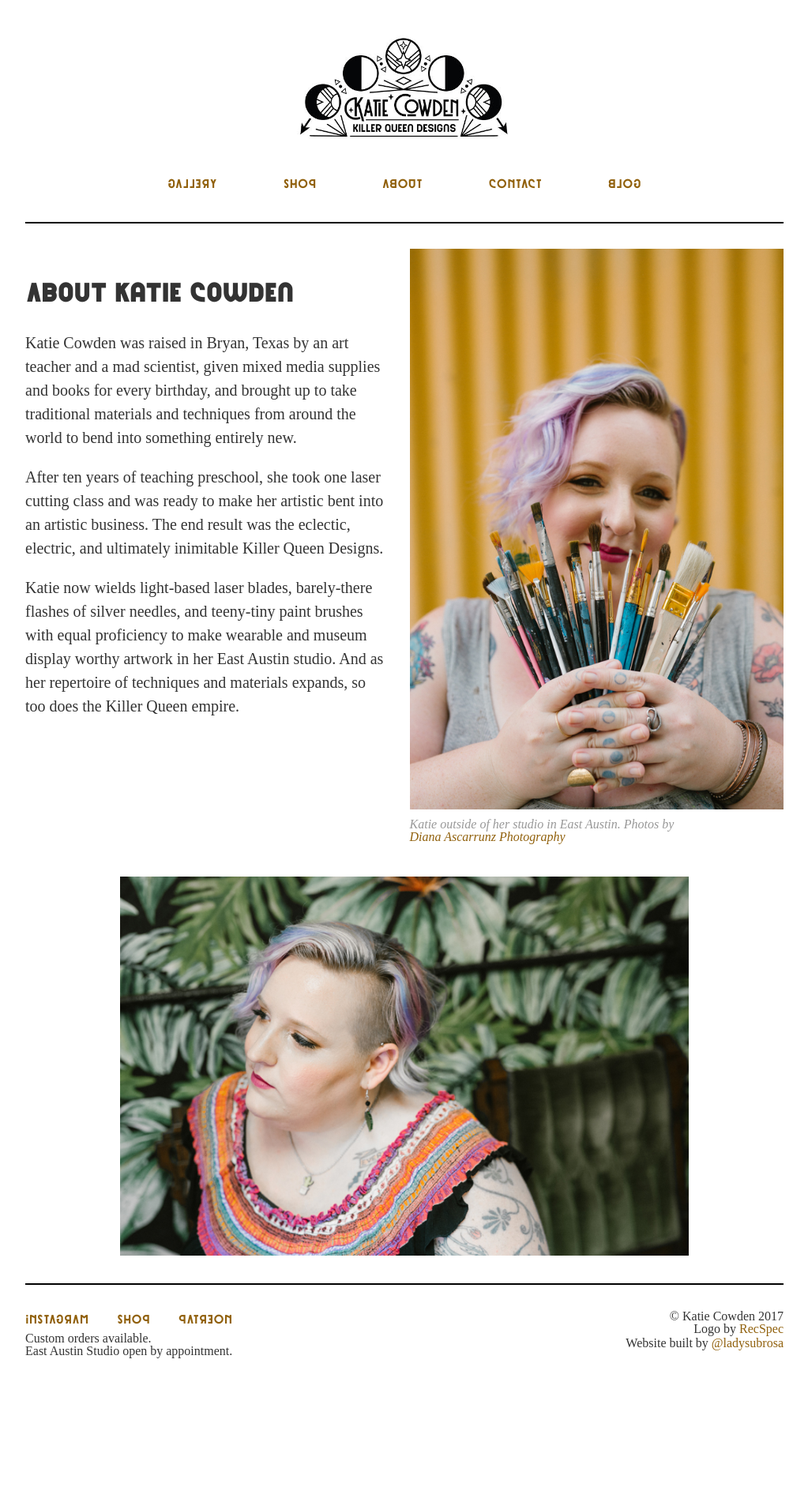
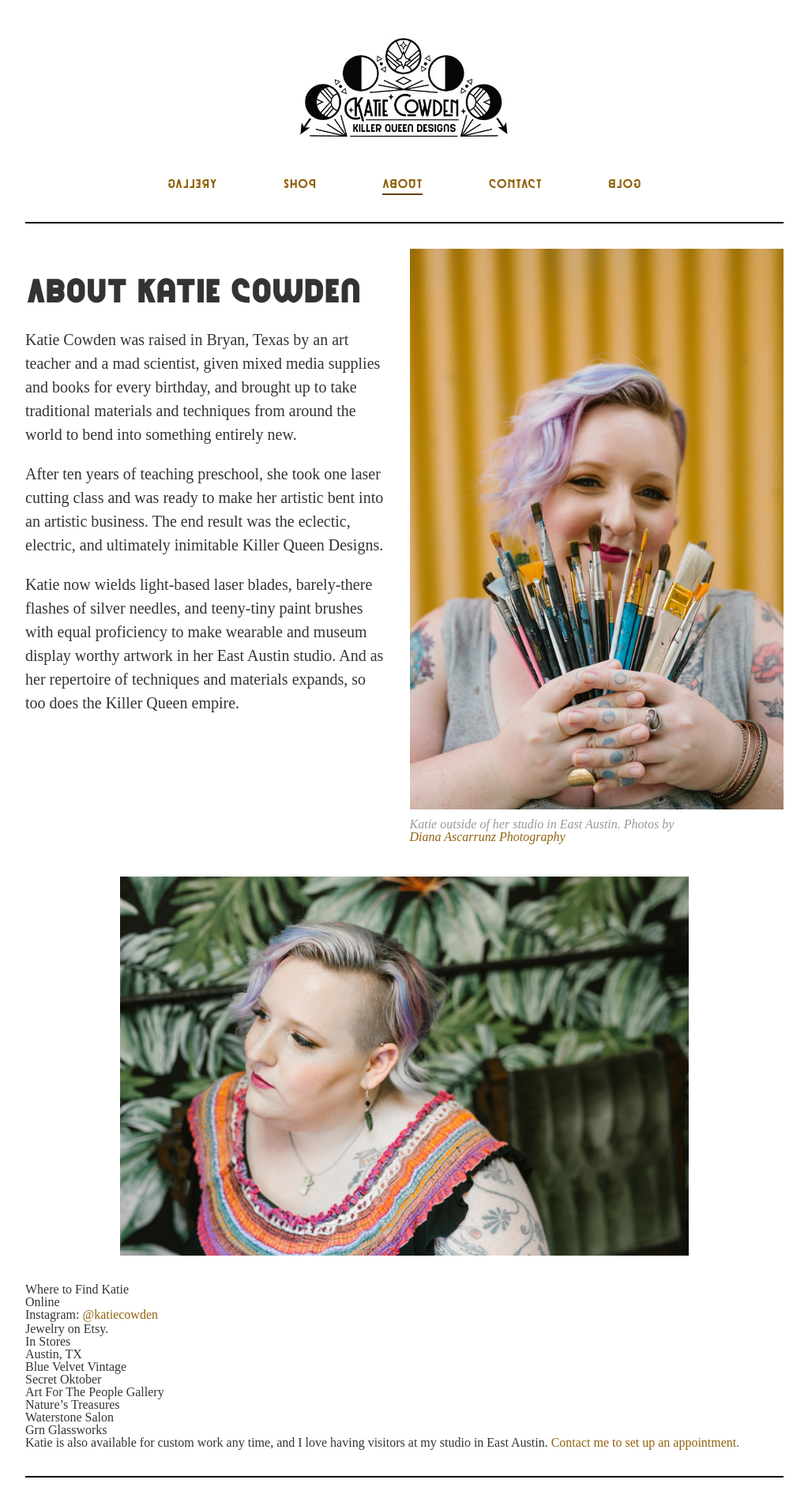
Before and after one commit to LadySubrosa/katiecowden, a Nuxt app: page /about in a window 1280 px wide. Shown: the top 1902 px of the page at 79% size, without its empty margins (128-1151 px from the left). Before the commit the page ends 1751 px from the top, so only its background shows below. Built offline with nearby package versions, Linux system fonts and the light colour scheme.

Commit message:
router updates, more content

```diff
--- a/assets/scss/global.scss
+++ b/assets/scss/global.scss
@@ -145,7 +145,7 @@ p.caption {
         box-sizing: border-box;
         border-bottom: solid 2px #fff;
         padding: auto 1rem;
-        &:hover {
+        & a:hover, & a.nuxt-link-active {
           border-bottom: solid 2px $hover;
         }
       }
--- a/components/gallery.vue
+++ b/components/gallery.vue
@@ -4,7 +4,7 @@
   <p>{{ galleryDescription }}</p>
   <div class="gallery-images" >
     <div class="thumbnail" v-for="image in images" :style="{ 'background-image': 'url(' + path+'/thumbnail/'+image + ')' }">
-    <img v-img="{ src: path+'/fullsize/'+image, group: galleryName, title: galleryName }" :src="path+'/thumbnail/'+image" />
+<img v-img="{ src: path+'/fullsize/'+image, group: galleryName, title: galleryName }" :src="path+'/thumbnail/'+image" />
   </div>
   </div>
 
--- a/components/globalheader.vue
+++ b/components/globalheader.vue
@@ -1,13 +1,13 @@
 <template>
     <header class="globalheader">
-      <a href="/"><img src="~/static/fulllogo.jpeg" alt="Katie Cowden - Killer Queen Designs" width="300px" /></a>
+      <router-link :to="{ path: '/' }"><img src="~/static/fulllogo.jpeg" alt="Katie Cowden - Killer Queen Designs" width="300px" /></router-link>
       <nav>
         <ul>
-          <li><a href="/gallery">Gallery</a></li>
-          <li><a href="https://www.etsy.com/shop/KillerQueenJewelry">Shop</a></li>
-          <li><a href="/about">About</a></li>
-          <li><a href="/contact">Contact</a></li>
-          <li><a href="https://krakatoakatie.tumblr.com">Blog</a></li>
+          <li><router-link to="/gallery/">Gallery</router-link></li>
+          <li><a href="https://www.etsy.com/shop/KillerQueenJewelry" target="_blank">Shop</a></li>
+          <li><router-link to="/about">About</router-link></li>
+          <li><router-link to="/contact">Contact</router-link></li>
+          <li><a href="https://krakatoakatie.tumblr.com" target="_blank">Blog</a></li>
         </ul>
       </nav>
     </header>
--- a/pages/about.vue
+++ b/pages/about.vue
@@ -21,10 +21,29 @@
       <div class="photos">
                   <img src="~/static/bio/katie.jpg" alt="Photo of Katie Cowden." />
    <p class="caption"></p>
+      </div>
 
+      <div class="findKatie">
+      <h2>Where to Find Katie</h2>
 
+      <h3>Online</h3>
+      <p>Instagram: <a href="https://www.instagram.com/katiecowden/" target="_blank">@katiecowden</a></p>
+      <p>Jewelry on Etsy.</p>
 
-      </div>
+      <h3>In Stores</h3>
+
+      <h4>Austin, TX</h4>
+      <ul>
+      <li>Blue Velvet Vintage</li>
+      <li>Secret Oktober</li>
+      <li>Art For The People Gallery</li>
+      <li>Nature’s Treasures</li>
+      <li>Waterstone Salon</li>
+      <li>Grn Glassworks</li>
+    </ul>
+
+<p>Katie is also available for custom work any time, and I love having visitors at my studio in East Austin. <router-link to="contact">Contact me to set up an appointment.</router-link> </p>
+</div>
 
   </section>
 </template>
@@ -75,9 +94,11 @@ section {
         height: auto;
       }
     }
-    .bio_content {
+    .bio_content, .findKatie {
       padding: 2em 0;
       width: 60%;
+         font-size: 1.25em;
+        line-height: 1.5em;
           @media screen and (max-width:768px) {
             display: block;
             width: 90%;
@@ -85,8 +106,6 @@ section {
             padding: 0;
            }
       p {
-        font-size: 1.25em;
-        line-height: 1.5em;
         margin-bottom: 1em;
       }
     }
--- a/pages/contact.vue
+++ b/pages/contact.vue
@@ -1,6 +1,7 @@
 <template>
   <section class="container">
 
+      <div class="contact-content">
     <div class="contact-form">
       <h1 class="title">
         Contact</h1>
@@ -40,14 +41,14 @@
            <div class="photo">
  <img src="~/static/bio/artsupplies.jpg" alt="Photo of Katie Cowden's painting supplies" />
 </div>
-
+</div>
   </section>
 </template>
 
 <style lang="scss">
 
 
-  .container {
+  .contact-content {
     display: flex;
     .contact-form {
       width: 50%;
```
Also changed, not shown: static/favicon.png (added).
